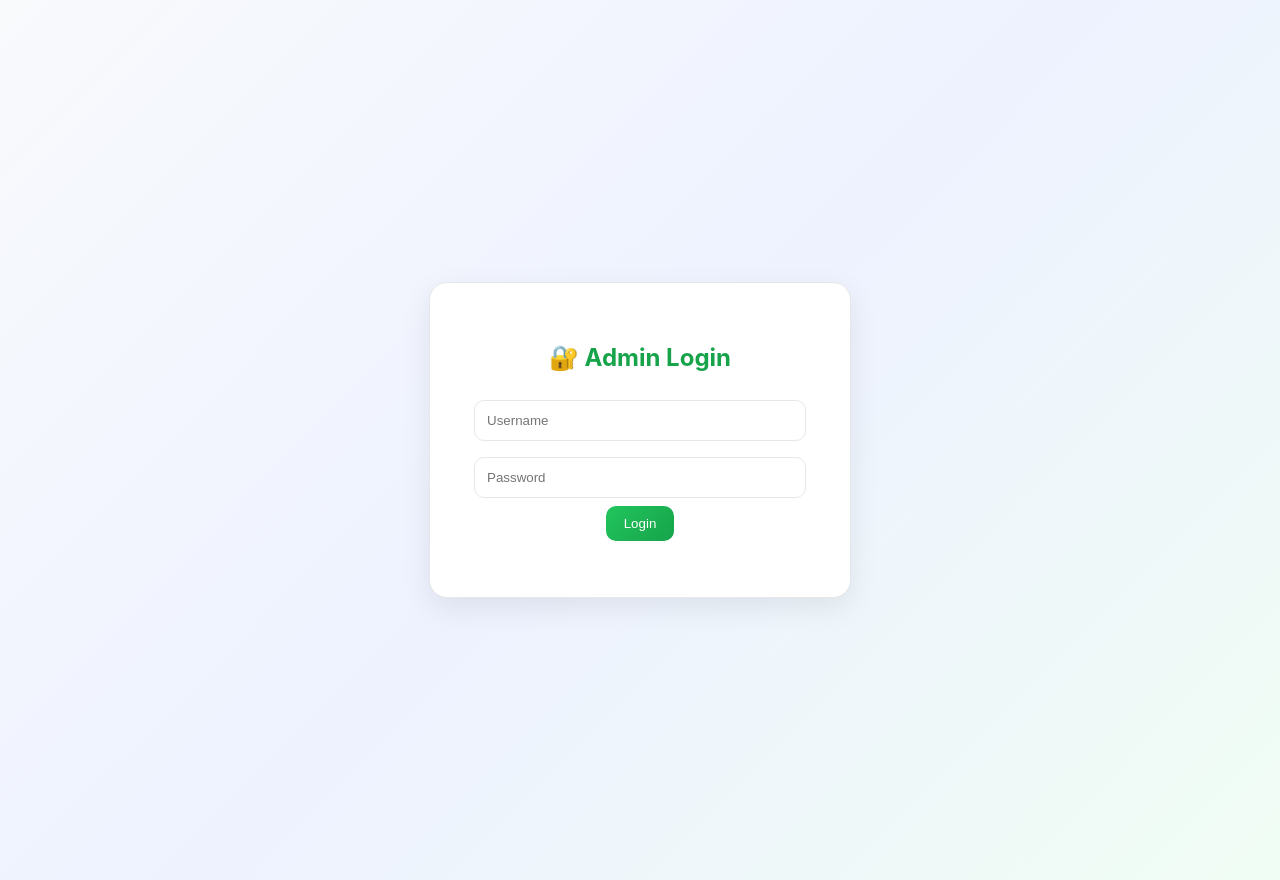
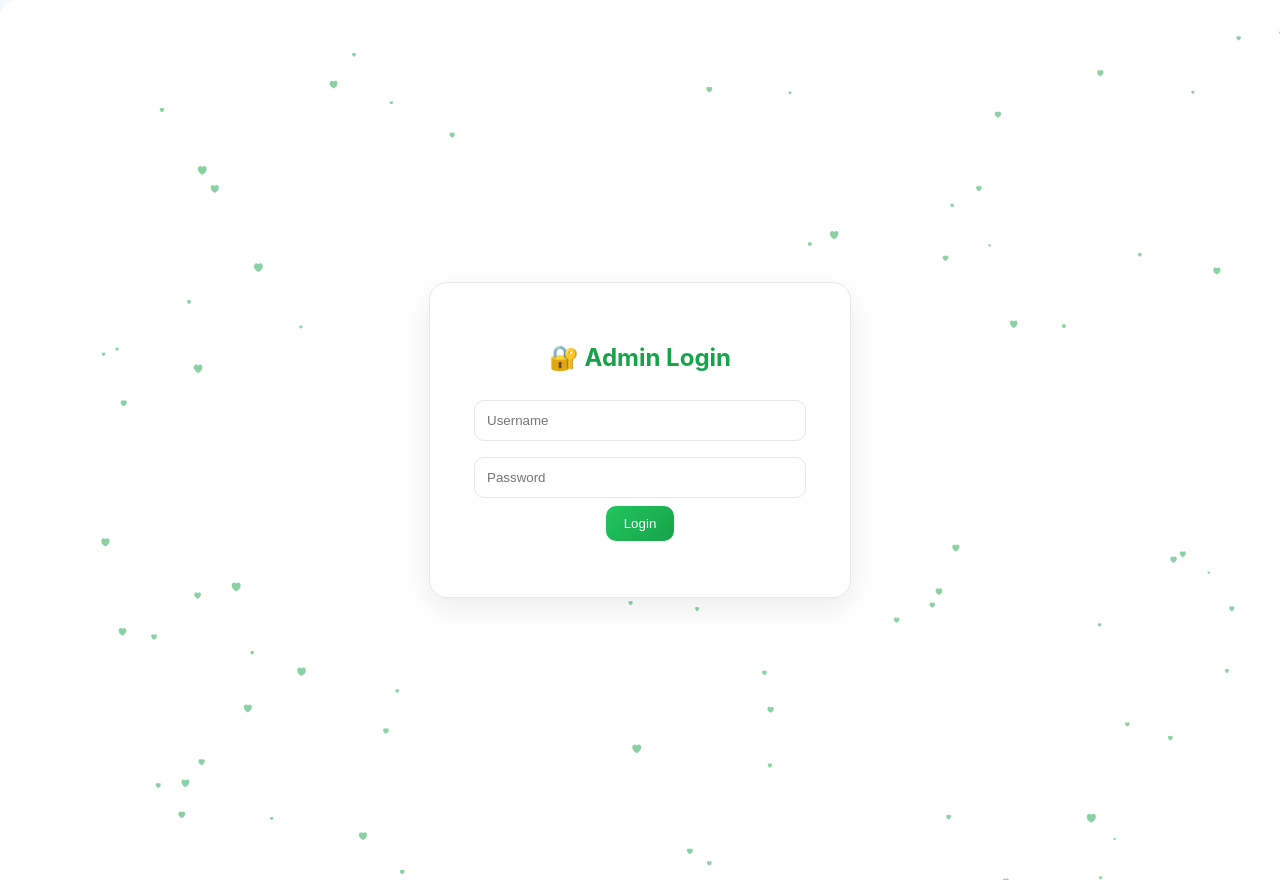
Before and after one commit to shi-dev-sys/green-computing-project, a Flask app: page / in a window 1280 px wide. Run offline with Flask 3, Linux system fonts and the light colour scheme.

Commit message:
Added eco green particle background

```diff
--- a/templates/index.html
+++ b/templates/index.html
@@ -28,6 +28,17 @@
             background: var(--bg);
             color: var(--text);
             transition: all 0.3s ease;
+        }
+
+        /* ===== PARTICLE BACKGROUND ===== */
+        #particleCanvas {
+            position: fixed;
+            top: 0;
+            left: 0;
+            width: 100%;
+            height: 100%;
+            z-index: -1;
+            pointer-events: none;
         }
 
         /* ===== LOGIN ===== */
@@ -156,6 +167,9 @@
 
 <body>
 
+<!-- 🌿 PARTICLE CANVAS -->
+<canvas id="particleCanvas"></canvas>
+
 <!-- LOGIN -->
 <div id="loginBox">
     <div class="login-card">
@@ -215,7 +229,85 @@
 
 window.pieCharts = {};
 
-/* ===== THEME ===== */
+/* ===== PARTICLE SYSTEM ===== */
+const canvas = document.getElementById("particleCanvas");
+const ctx = canvas.getContext("2d");
+
+let particles = [];
+
+function resizeCanvas() {
+    canvas.width = window.innerWidth;
+    canvas.height = window.innerHeight;
+}
+window.addEventListener("resize", resizeCanvas);
+resizeCanvas();
+
+class Particle {
+    constructor() {
+        this.x = Math.random() * canvas.width;
+        this.y = Math.random() * canvas.height;
+        this.size = Math.random() * 3 + 1;
+        this.speedX = Math.random() * 1 - 0.5;
+        this.speedY = Math.random() * 1 - 0.5;
+    }
+
+    update() {
+        this.x += this.speedX;
+        this.y += this.speedY;
+
+        if (this.x < 0) this.x = canvas.width;
+        if (this.x > canvas.width) this.x = 0;
+        if (this.y < 0) this.y = canvas.height;
+        if (this.y > canvas.height) this.y = 0;
+    }
+
+    draw() {
+        ctx.fillStyle = document.body.classList.contains("dark")
+            ? "rgba(34, 197, 94, 0.9)"
+            : "rgba(22, 163, 74, 0.5)";
+
+        ctx.beginPath();
+        ctx.moveTo(this.x, this.y);
+
+        ctx.bezierCurveTo(
+            this.x + this.size, this.y - this.size,
+            this.x + this.size * 2, this.y + this.size,
+            this.x, this.y + this.size * 2
+        );
+
+        ctx.bezierCurveTo(
+            this.x - this.size * 2, this.y + this.size,
+            this.x - this.size, this.y - this.size,
+            this.x, this.y
+        );
+
+        ctx.fill();
+    }
+}
+
+function initParticles() {
+    particles = [];
+    for (let i = 0; i < 80; i++) {
+        particles.push(new Particle());
+    }
+}
+
+function animateParticles() {
+    ctx.clearRect(0, 0, canvas.width, canvas.height);
+
+    for (let p of particles) {
+        p.update();
+        p.draw();
+    }
+
+    requestAnimationFrame(animateParticles);
+}
+
+initParticles();
+animateParticles();
+
+/* ===== REST OF YOUR ORIGINAL CODE (UNCHANGED) ===== */
+
 function toggleTheme(){
     document.body.classList.toggle("dark");
 
@@ -237,7 +329,6 @@ window.onload = () => {
     }
 };
 
-/* ===== LOGIN ===== */
 async function login(){
     const res = await fetch('/login',{
         method:'POST',
@@ -265,7 +356,6 @@ async function logout(){
     location.reload();
 }
 
-/* ===== EMAIL ===== */
 async function saveEmail(){
     const email = document.getElementById('alertEmail').value;
 
@@ -278,16 +368,13 @@ async function saveEmail(){
     alert("Email saved ✔");
 }
 
-/* ===== SEARCH FIX ===== */
 let searchTimeout;
 document.getElementById("searchBox").addEventListener("keyup",()=>{
     clearTimeout(searchTimeout);
     searchTimeout = setTimeout(fetchData,300);
 });
 
-/* ===== FETCH DATA ===== */
 async function fetchData(){
-
     const res = await fetch('/live');
     const data = await res.json();
 
@@ -314,9 +401,7 @@ async function fetchData(){
 
         card.innerHTML = `
         <div class="device-title">${d.device}</div>
-
         <div style="display:flex; align-items:center; gap:12px;">
-
             <div>
                 <div class="label">⚡ CPU</div>
                 <div class="value">${d.cpu_usage.toFixed(1)}%</div>
@@ -334,7 +419,6 @@ async function fetchData(){
             <div style="width:110px; height:110px;">
                 <canvas id="pie_${id}"></canvas>
             </div>
-
         </div>
 
         <div class="badge ${d.power_watts>70?'high':'normal'}">
@@ -344,11 +428,11 @@ async function fetchData(){
 
         grid.appendChild(card);
 
-        const ctx = document.getElementById(`pie_${id}`).getContext('2d');
+        const ctx2 = document.getElementById(`pie_${id}`).getContext('2d');
 
         if(window.pieCharts[id]) window.pieCharts[id].destroy();
 
-        window.pieCharts[id] = new Chart(ctx,{
+        window.pieCharts[id] = new Chart(ctx2,{
             type:'doughnut',
             data:{
                 labels:['CPU','Power','Energy','CO₂'],
@@ -380,12 +464,11 @@ async function fetchData(){
     lastUpdated.innerText = 'Last Updated: '+new Date().toLocaleTimeString();
 }
 
-/* ===== MAIN GRAPH ===== */
 async function loadGraph(){
     const res = await fetch('/graph');
     const data = await res.json();
 
-    const ctx = energyChart.getContext('2d');
+    const ctx3 = energyChart.getContext('2d');
 
     if(window.g) window.g.destroy();
 
@@ -394,7 +477,7 @@ async function loadGraph(){
         ds.push({label:d,data:data.devices[d],borderWidth:2});
     }
 
-    window.g = new Chart(ctx,{
+    window.g = new Chart(ctx3,{
         type:'line',
         data:{labels:data.labels,datasets:ds},
         options:{responsive:true}
```
